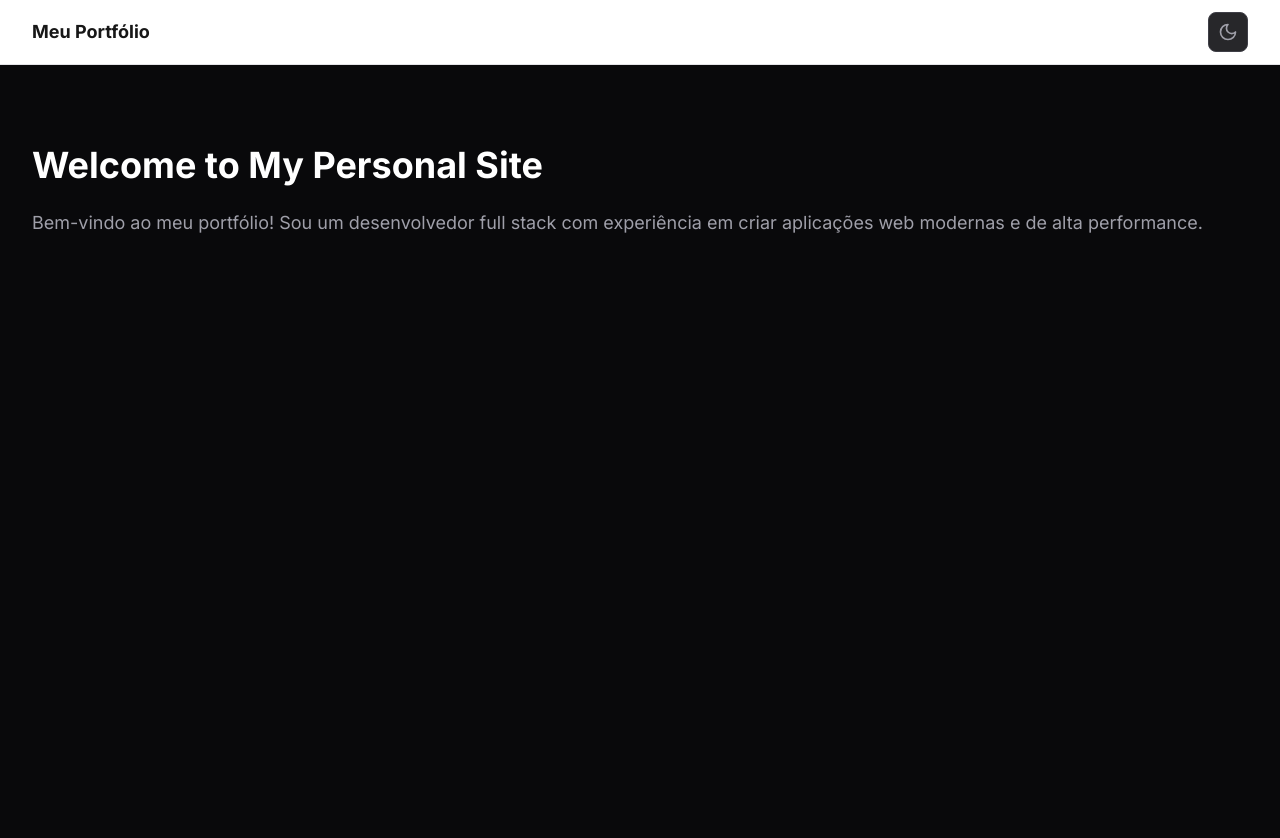
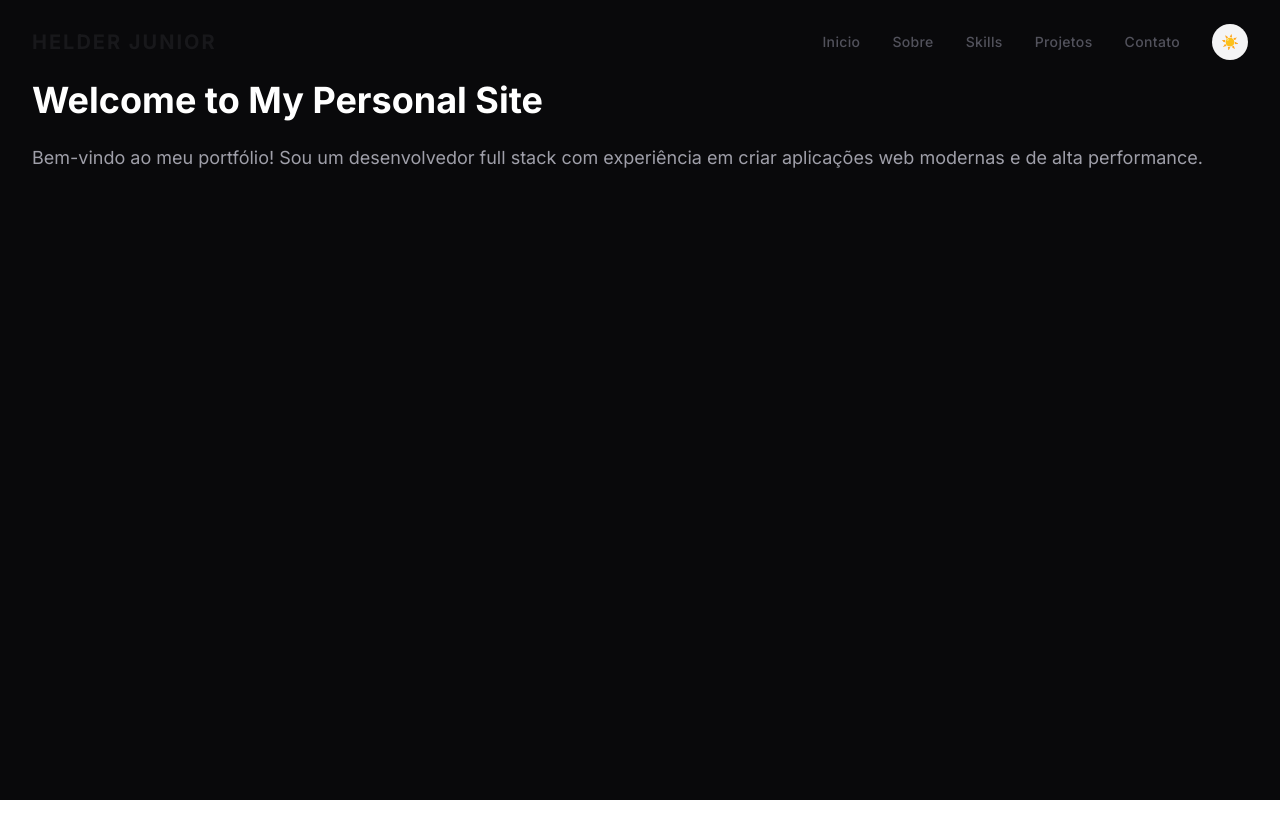
Before and after one commit to Heldzs/personal-site, a Next.js app: page / in a window 1280 px wide. Shown: the top 838 px of the page. After the commit the page ends 800 px from the top, so only its background shows below. Built offline with nearby package versions, Linux system fonts and the light colour scheme.

Commit message:
feat: enhance Navbar with scroll detection and mobile menu animation

```diff
--- a/src/components/ThemeButton.tsx
+++ b/src/components/ThemeButton.tsx
@@ -1,23 +1,23 @@
 "use client";
 
-import { LuMoon, LuSun } from "react-icons/lu";
+import { useIsMounted } from "@/hooks/useIsMounted";
 import { useTheme } from "next-themes";
 
 export function ThemeButton() {
   const { theme, setTheme } = useTheme();
+  const ismounted = useIsMounted();
+
+  if (!ismounted) {
+    return <div className="w-9 h-9" />;
+  }
 
   return (
     <button
-      aria-label="Toggle theme"
-      type="button"
-      className="flex h-10 w-10 items-center justify-center rounded-lg border border-zinc-700 bg-zinc-800 p-2 text-zinc-400 transition hover:text-zinc-100 focus:outline-none focus:ring-2 focus:ring-zinc-400 focus:ring-offset-2 disabled:cursor-not-allowed disabled:opacity-50 dark:border-zinc-300 dark:bg-zinc-200 dark:text-zinc-500 dark:hover:text-zinc-900 dark:focus:ring-zinc-900 dark:focus:ring-offset-zinc-900"
       onClick={() => setTheme(theme === "dark" ? "light" : "dark")}
+      className="flex items-center justify-center w-9 h-9 rounded-full bg-zinc-100 dark:bg-zinc-900 hover:bg-zinc-200 dark:hover:bg-zinc-800 transition-colors text-sm"
+      aria-label="Alternar tema"
     >
-      {theme === "dark" ? (
-        <LuSun className="h-5 w-5" />
-      ) : (
-        <LuMoon className="h-5 w-5" />
-      )}
+      {theme === "dark" ? "🌙" : "☀️"}
     </button>
   );
 }
--- a/src/components/layout/Navbar.tsx
+++ b/src/components/layout/Navbar.tsx
@@ -1,14 +1,127 @@
+"use client";
+
+import { useState, useEffect } from "react";
 import { ThemeButton } from "../ThemeButton";
+import { AnimatePresence, motion } from "motion/react";
 
 export function Navbar() {
+  const [isScrolled, setIsScrolled] = useState(false);
+  const [isMobileMenuOpen, setIsMobileMenuOpen] = useState(false);
+  const navLinks = [
+    { name: "Inicio", href: "#home" },
+    { name: "Sobre", href: "#about" },
+    { name: "Skills", href: "#skills" },
+    { name: "Projetos", href: "#projects" },
+    { name: "Contato", href: "#contact" },
+  ];
+
+  useEffect(() => {
+    const handleScroll = () => {
+      if (window.scrollY > 20) {
+        setIsScrolled(true);
+      } else {
+        setIsScrolled(false);
+      }
+    };
+
+    window.addEventListener("scroll", handleScroll);
+    return () => window.removeEventListener("scroll", handleScroll);
+  }, []);
+
   return (
-    <header className="w-full border-b border-zinc-200 dark:border-zinc-800">
-      <div className="max-w-7xl mx-auto px-4 sm:px-6 lg:px-8 h-16 flex items-center justify-between">
-        <span className="font-bold text-lg">Meu Portfólio</span>
+    <header
+      className={`fixed top-0 left-0 w-full z-50 transition-all duration-300 ease-in-out ${
+        isScrolled
+          ? "py-3 bg-white/80 dark:bg-zinc-900/80 backdrop-blur-md border-b border-zinc-200 dark:border-zinc-800 shadow-sm"
+          : "py-6 bg-transparent"
+      }`}
+    >
+      <div className="max-w-7xl mx-auto px-4 sm:px-6 lg:px-8 flex items-center justify-between">
+        <a
+          href="#home"
+          className="text-xl font-bold tracking-widest uppercase text-zinc-900 dark:text-zinc-50"
+        >
+          Helder Junior
+        </a>
 
-        {/* O botão aparece aqui, no canto direito */}
-        <ThemeButton />
+        <nav className="hidden md:flex items-center gap-8">
+          {navLinks.map((link) => (
+            <a
+              key={link.name}
+              href={link.href}
+              className="relative text-sm font-medium tracking-wide  text-zinc-600 hover:text-zinc-900 dark:text-zinc-300 dark:hover:text-zinc-50 transition-colors group"
+            >
+              {link.name}
+              <span className="absolute left-0 -bottom-1 w-0 h-0.5 bg-zinc-900 dark:bg-zinc-50 transition-all duration-300 ease-out group-hover:w-full"></span>
+            </a>
+          ))}
+
+          <ThemeButton />
+        </nav>
+
+        <button
+          className="md:hidden relative w-10 h-10 flex items-center justify-center text-zinc-600 dark:text-zinc-300 hover:text-zinc-900 dark:hover:text-zinc-50 transition-colors focus:outline-none"
+          onClick={() => setIsMobileMenuOpen(!isMobileMenuOpen)}
+          aria-label="Alternar menu"
+        >
+          <span
+            className={`absolute text-xl transition-all duration-300 ease-in-out ${
+              isMobileMenuOpen
+                ? "rotate-90 opacity-0 scale-50"
+                : "rotate-0 opacity-100 scale-100"
+            }`}
+          >
+            ☰
+          </span>
+          <span
+            className={`absolute text-xl transition-all duration-300 ease-in-out ${
+              isMobileMenuOpen
+                ? "rotate-0 opacity-100 scale-100"
+                : "-rotate-90 opacity-0 scale-50"
+            }`}
+          >
+            ✕
+          </span>
+        </button>
       </div>
+
+      <AnimatePresence>
+        {isMobileMenuOpen && (
+          <motion.div
+            initial={{
+              opacity: 0,
+              clipPath: "polygon(100% 0, 100% 0, 100% 0, 100% 0)",
+            }}
+            animate={{
+              opacity: 1,
+              clipPath: "polygon(100% 0, 0 0, 0 100%, 100% 100%)",
+            }}
+            exit={{
+              opacity: 0,
+              clipPath: "polygon(100% 0, 100% 0, 100% 0, 100% 0)",
+            }}
+            transition={{ duration: 0.4, ease: [0.22, 1, 0.36, 1] }}
+            className="md:hidden absolute top-full left-0 w-full bg-white dark:bg-zinc-950 border-b border-zinc-200 dark:border-zinc-800 shadow-lg py-4 px-4 flex flex-col gap-4"
+          >
+            {navLinks.map((link) => (
+              <a
+                key={link.name}
+                href={link.href}
+                className="block py-2 text-sm font-medium text-zinc-600 hover:text-zinc-900 dark:text-zinc-300 dark:hover:text-zinc-50 transition-colors"
+                onClick={() => setIsMobileMenuOpen(false)}
+              >
+                {link.name}
+              </a>
+            ))}
+            <div className="pt-4 border-t border-zinc-200 dark:border-zinc-800 flex items-center justify-between">
+              <span className="text-sm font-medium text-zinc-600 dark:text-zinc-300">
+                Alternar Tema
+              </span>
+              <ThemeButton />
+            </div>
+          </motion.div>
+        )}
+      </AnimatePresence>
     </header>
   );
 }
```
